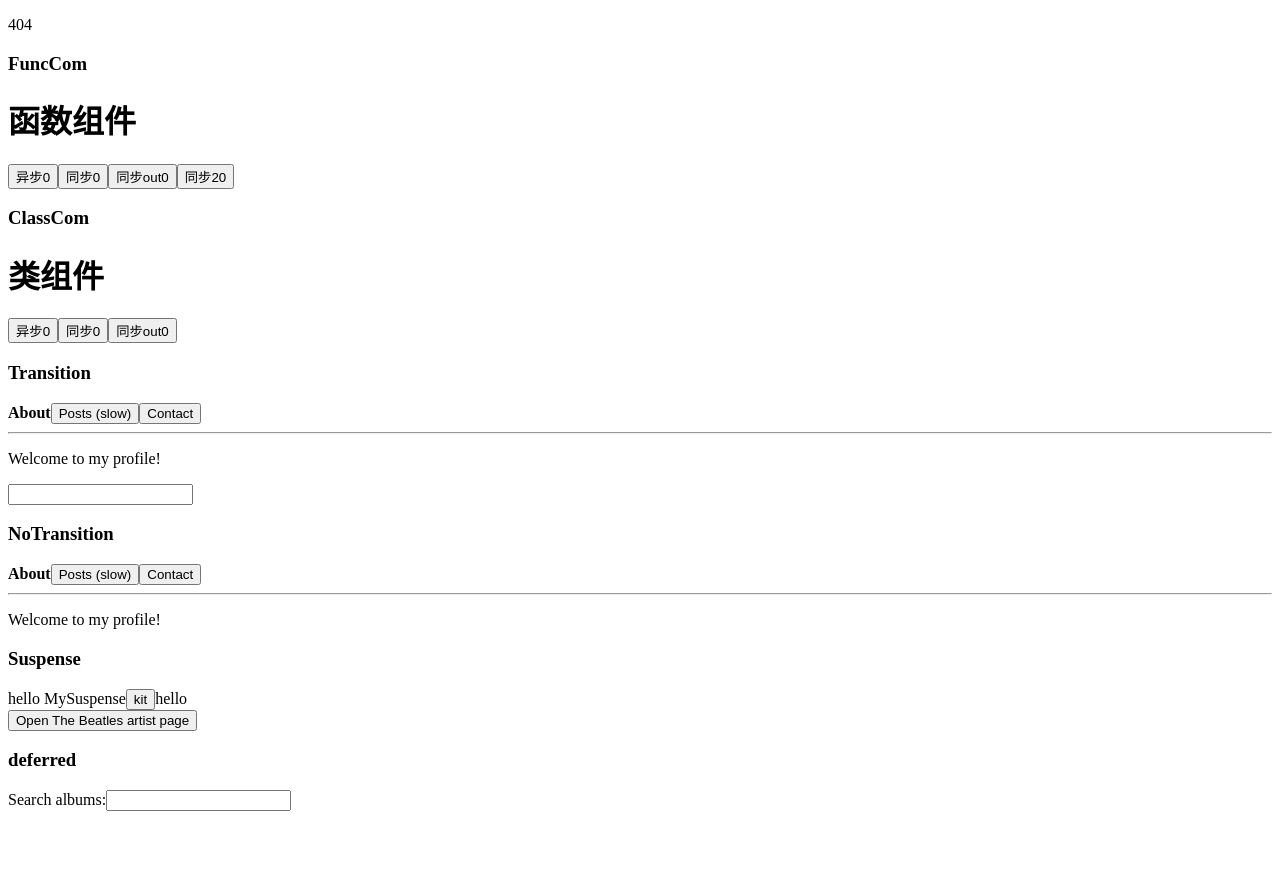
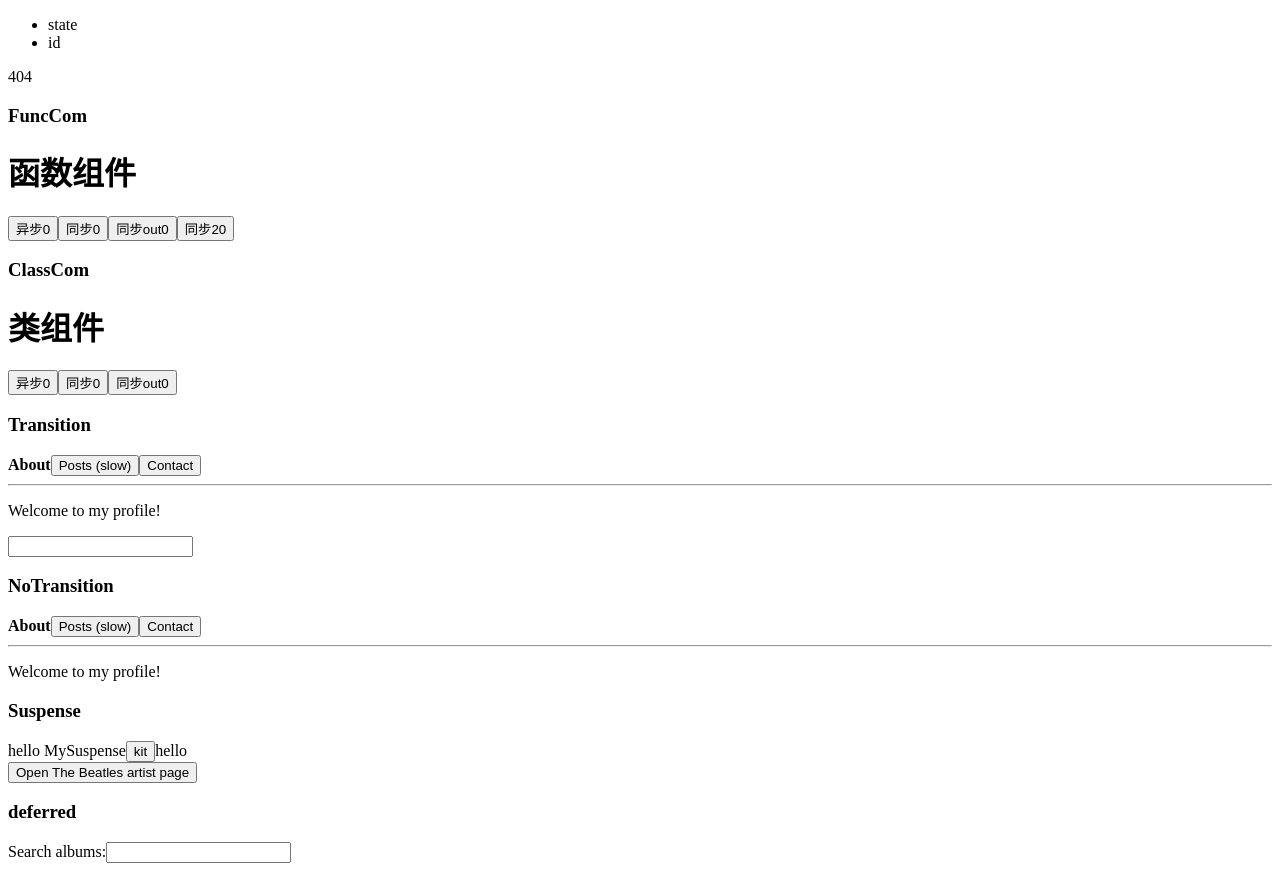
Before and after one commit to GavinBirkhoff/react-tour, a React (Vite) app: page / in a window 1280 px wide. Before the commit the page ends 819 px from the top, so only its background shows below. Built offline with nearby package versions, Linux system fonts and the light colour scheme.

Commit message:
Update Side.jsx

```diff
--- a/src/layout/Side.jsx
+++ b/src/layout/Side.jsx
@@ -1,10 +1,24 @@
+import { useHistory } from "../hooks";
+
 const menus = [
-    {path:'/state', label: 'state'}
-]
-const Side = ()=>{
-    return <div>
+  { path: "/state", label: "state", name: "state" },
+  { path: "/id", label: "id", name: "id" },
+];
+const Side = () => {
+  const history = useHistory();
+  const handleClick = (item) => {
+    const { path } = item;
+    history.pushState({}, null, path);
+  };
+  return (
+    <div>
+      <ul>
+        {menus.map((menu) => (
+          <li onClick={() => handleClick(menu)}>{menu.label}</li>
+        ))}
+      </ul>
+    </div>
+  );
+};
 
-    </div>
-}
-
-export default Side
+export default Side;
```
